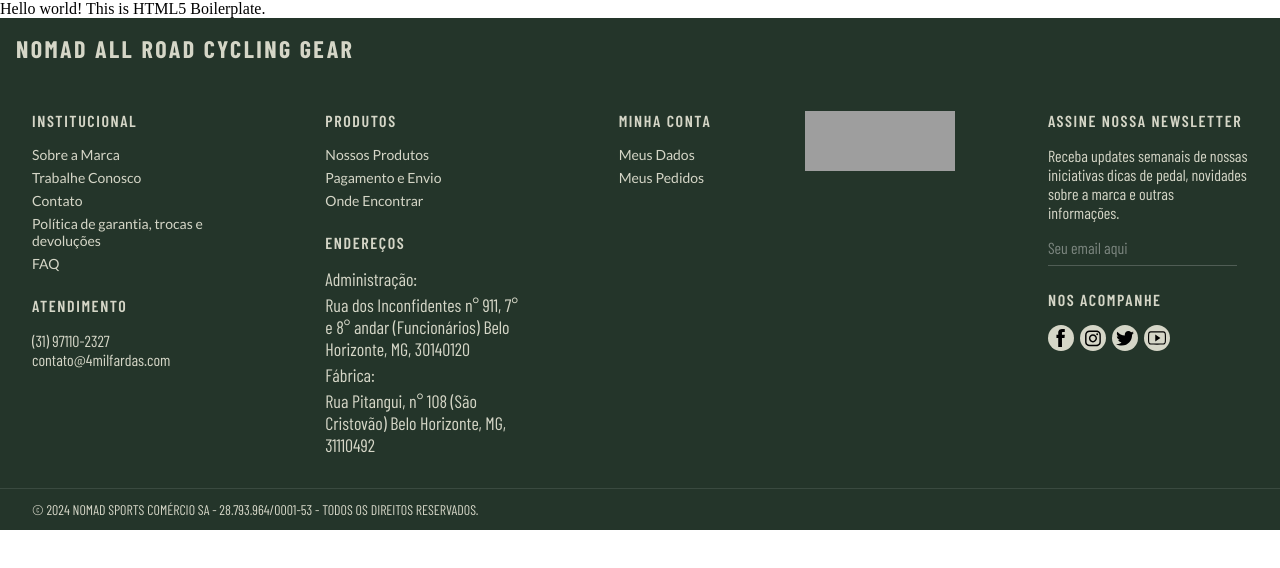
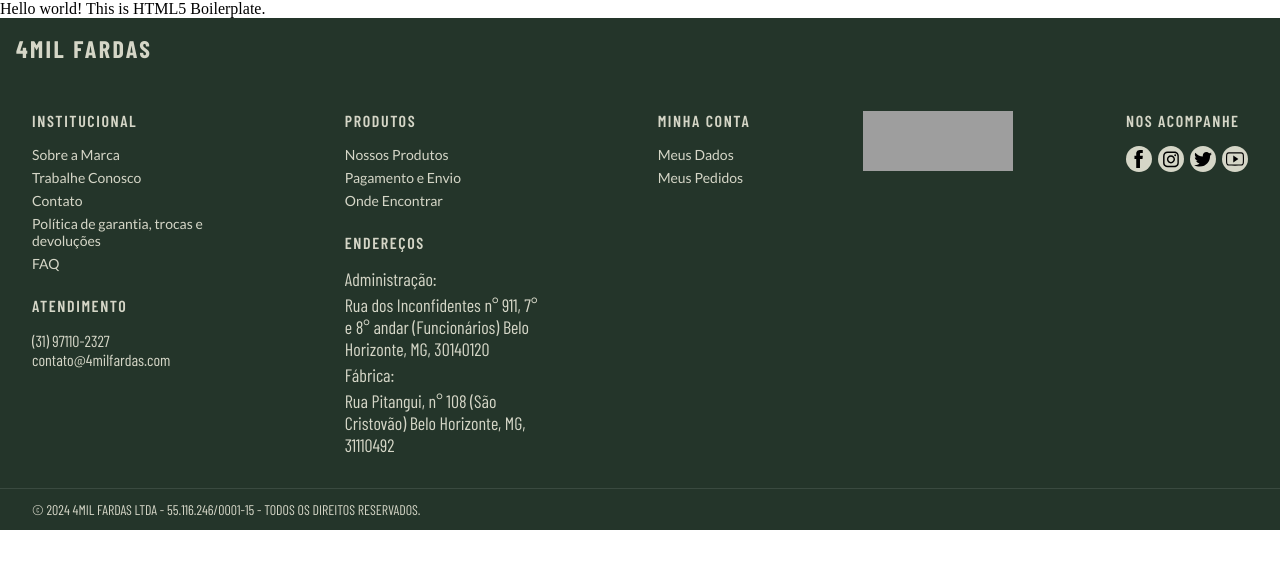
Before and after one commit to nikolasraniery/footer-template, a website: page index.html in a window 1280 px wide. Drawn offline with nearby package versions, Linux system fonts and the light colour scheme; grey boxes are pictures that could not be loaded.

Commit message:
[FT-05] - Ajustes finais em dados das listas e seções

```diff
--- a/index.html
+++ b/index.html
@@ -12,7 +12,7 @@
   </body>
 
   <footer class="footer-container">
-    <h2>NOMAD ALL ROAD CYCLING GEAR</h2>
+    <h2>4MIL FARDAS</h2>
     <div class="categories">
       <section class="section-footer-1">
         <div class="institutional">
@@ -115,17 +115,6 @@
         />
       </section>
       <section class="section-footer-5">
-        <div class="newsletter">
-          <span class="category-name">ASSINE NOSSA NEWSLETTER</span>
-          <p>
-            Receba updates semanais de nossas iniciativas dicas de pedal,
-            novidades sobre a marca e outras informações.
-          </p>
-          <div>
-            <label class="email-label" for="email">Seu email aqui</label>
-            <input class="email-input" id="email" type="email" name="email" />
-          </div>
-        </div>
         <div class="social-networks">
           <span class="category-name">NOS ACOMPANHE</span>
           <ul>
@@ -220,7 +209,7 @@
     </div>
     <div class="naming-rights">
       <p>
-        © 2024 NOMAD SPORTS COMÉRCIO SA - 28.793.964/0001-53 - TODOS OS DIREITOS
+        © 2024 4MIL FARDAS LTDA - 55.116.246/0001-15 - TODOS OS DIREITOS
         RESERVADOS.
       </p>
     </div>
```
